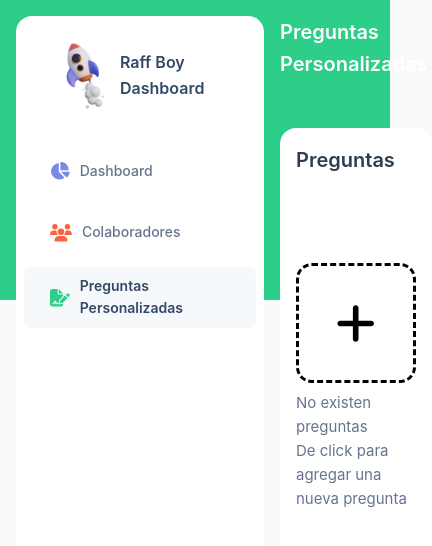
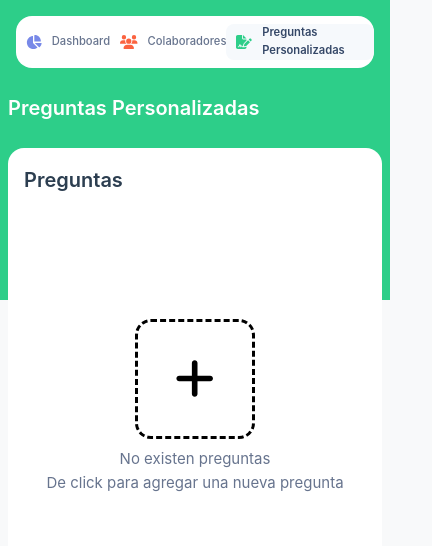
Before and after one commit to RafaSaan/pruebaTecnicaVue, a Vue app: page /survey in a window 390 px wide. Shown: the top 546 px of the page, 432 px wide, since content can reach past the window. Built offline with nearby package versions, Linux system fonts and the light colour scheme.

Commit message:
start responsive view

```diff
--- a/src/App.vue
+++ b/src/App.vue
@@ -1,11 +1,12 @@
 <script setup>
 import { RouterView } from 'vue-router'
 import MainNavbar from '@/components/MainNavbar.vue';
+
 </script>
 
 <template>
   <div class="styleBackground"></div>
-  <MainNavbar />
+  <MainNavbar/>
   <div class="mainDisplay">
     <router-view v-slot="{ Component }">
       <transition name="fade" mode="out-in">
@@ -37,4 +38,10 @@ import MainNavbar from '@/components/MainNavbar.vue';
   min-height: 90vh;
   margin-right: 1rem;
 }
+@media (max-width: 1000px) {
+  .mainDisplay {
+    margin: 0;
+    padding: .5rem;
+  }
+}
 </style>
--- a/src/assets/base.css
+++ b/src/assets/base.css
@@ -83,5 +83,4 @@ body {
   text-rendering: optimizeLegibility;
   -webkit-font-smoothing: antialiased;
   -moz-osx-font-smoothing: grayscale;
-  width: 100vw;
 }
--- a/src/assets/main.css
+++ b/src/assets/main.css
@@ -5,6 +5,13 @@
   font-weight: normal;
   display: flex;
   position: absolute;
+  flex-direction: row;
+}
+
+@media (max-width: 1000px) {
+  #app {
+    flex-direction: column;
+  }
 }
 
 a {
--- a/src/components/MainNavbar.vue
+++ b/src/components/MainNavbar.vue
@@ -75,6 +75,7 @@ ul {
   border-radius: 1rem;
   z-index: 100;
   margin: 1rem;
+  transition: 0.5s;
 }
 .navItem {
   display: flex;
@@ -89,4 +90,28 @@ ul {
 .itemIcon {
   margin: 10px;
 }
+
+@media (max-width: 1000px) {
+  .navHeader {
+    display: none;
+  }
+  .mainNavbar {
+    max-width: 100%;
+  }
+  .navItem {
+    margin: .5rem 0;
+    padding: .3rem;
+  }
+  ul {
+    display: flex;
+    max-width: 100%;
+    justify-content: center;
+  }
+}
+@media (max-width: 450px) {
+  .navItem {
+    font-size: .7rem;
+    padding: 0;
+  }
+}
 </style>
--- a/src/components/SurveyList.vue
+++ b/src/components/SurveyList.vue
@@ -20,6 +20,7 @@
       </div>
     </div>
 
+    <TransitionGroup name="slide-fade">
       <UpdateOrCreateSurvey v-if="isOpenCreateOrUpdateSurvey" @cancel="cancelCreateOrUpdate"/>
       <div class="withoutTasksContainer" v-if="!isOpenCreateOrUpdateSurvey && !store.survey.length">
         <div class="addQuestionBtn" @click="openCreateOrUpdate">
@@ -35,7 +36,7 @@
 
       <div class="surveyList" v-if="!isOpenCreateOrUpdateSurvey && store.survey.length">
         <div class="questionItem" v-for="question, index in store.survey" :key="index">
-        <span class="questionText">{{ question.question }}</span>
+          <span class="questionText">{{ index+1 + '.-' + question.question }}</span>
           <div class="openQuestionContainer">
             <input
               type="text"
@@ -82,7 +83,7 @@
           </div>
 
           <div class="">
-          <div class="rangeOptions" v-if="question.typeRating === 'options'">
+            <div class="rangeOptions optionsContainer" v-if="question.typeRating === 'options'">
               <div
               class="optionItem rangeItem"
               v-for="option, index in question.options"
@@ -96,6 +97,7 @@
           </div>
         </div>
       </div>
+    </TransitionGroup>
 
   </div>
 </template>
@@ -117,20 +119,24 @@ function openCreateOrUpdate() {
 </script>
 
 <style scoped>
-.fade-enter-active,
-.fade-leave-active {
-  transition: opacity 0.3s ease;
+.slide-fade-enter-active {
+  transition: all 0.2s ease-out;
 }
 
-.fade-enter-from,
-.fade-leave-to {
+.slide-fade-leave-active {
+  transition: all 0.3s cubic-bezier(1, 0.5, 0.8, 1);
+}
+
+.slide-fade-enter-from,
+.slide-fade-leave-to {
+  transform: translateX(20px);
   opacity: 0;
 }
 .surveyListContainer {
   background-color: #fff;
   padding: 1rem;
   border-radius: 1rem;
-  margin-top: 3rem;
+  margin-top: 1.5rem;
   min-height: 60vh;
   max-height: 85vh;
 }
@@ -206,6 +212,7 @@ function openCreateOrUpdate() {
 .questionItem {
   display: flex;
   flex-direction: column;
+  margin: 1.5rem 0;
 }
 .itemToSelect {
   background: #F6F8FA;
@@ -244,7 +251,8 @@ function openCreateOrUpdate() {
 }
 .optionItem {
   width: auto;
-  padding: 1rem;
+  height: auto;
+  padding: .5rem;
 }
 .itemSelected {
   background-color: #2dce89;
@@ -259,4 +267,20 @@ function openCreateOrUpdate() {
   display: flex;
   flex-direction: column;
 }
+@media (max-width: 1000px) {
+  .surveyListContainer {
+    max-height: unset;
+  }
+}
+@media (max-width: 500px) {
+  .optionsContainer {
+    flex-wrap: wrap;
+    gap: .5rem;
+  }
+}
+@media (max-width: 400px) {
+  .questionInput {
+    width: 300px;
+  }
+}
 </style>
--- a/src/components/UpdateOrCreateSurvey.vue
+++ b/src/components/UpdateOrCreateSurvey.vue
@@ -109,7 +109,7 @@
 
         <div class="" v-if="question.typeRating === 'options'">
           <span class="ratingTitle">Opciones</span>
-          <div class="typeRatingContainer">
+          <div class="typeRatingContainer customOptionContainer">
             <input type="text" :id="'optionOne'+index" class="questionInput optionInput" placeholder="Opción 1" v-model="question.options[0]">
             <input type="text" :id="'optionTwo'+index" class="questionInput optionInput" placeholder="Opción 2" v-model="question.options[1]">
             <input type="text" :id="'optionThree'+index" class="questionInput optionInput" placeholder="Opción 3" v-model="question.options[2]">
@@ -242,7 +242,7 @@ function saveSurvey() {
 }
 .customOptionsContainer {
   display: flex;
-  gap: 1.5rem;
+  gap: 1rem;
 }
 .optionInput {
   width: 150px;
@@ -259,4 +259,34 @@ function saveSurvey() {
   margin-bottom: .6rem;
   border: .1px solid #e4e4e4;
 }
+
+@media (max-width: 1500px) {
+  .typeRatingContainer {
+    gap: 1rem;
+  }
+}
+@media (max-width: 1320px) {
+  .customOptionsContainer {
+    flex-direction: column;
+  }
+}
+@media (max-width: 700px) {
+  .customOptionContainer {
+    flex-wrap: wrap;
+  }
+}
+@media (max-width: 600px) {
+  .headerUpdateOrCreate {
+    flex-direction: column;
+    margin-bottom: 1rem;
+  }
+}
+@media (max-width: 500px) {
+  .questionInput {
+    width: 270px;
+  }
+  .optionInput {
+    width: 145px;
+  }
+}
 </style>
--- a/src/main.js
+++ b/src/main.js
@@ -8,7 +8,7 @@ import router from './router'
 
 import { library } from '@fortawesome/fontawesome-svg-core'
 import { FontAwesomeIcon } from '@fortawesome/vue-fontawesome'
-import { faChartPie, faFileSignature, faFloppyDisk, faPaperPlane, faPen, faPlus, faSmileBeam, faStar, faTrash, faUsers, faXmark } from '@fortawesome/free-solid-svg-icons'
+import { faBars, faChartPie, faFileSignature, faFloppyDisk, faPaperPlane, faPen, faPlus, faSmileBeam, faStar, faTrash, faUsers, faXmark } from '@fortawesome/free-solid-svg-icons'
 
 library.add(
   faChartPie,
@@ -21,7 +21,8 @@ library.add(
   faTrash,
   faXmark,
   faFloppyDisk,
-  faPaperPlane
+  faPaperPlane,
+  faBars
 )
 
 const app = createApp(App)
--- a/src/stores/survey.js
+++ b/src/stores/survey.js
@@ -30,15 +30,16 @@ export const useSurveyStore = defineStore('survey', () => {
       if (question.typeRating === 'closed' && question.response === '') question.errors['closed'] = { message: 'Es requerido seleccionar una opcion' }
       if (question.typeRating === 'options' && question.response === '') question.errors['options'] = { message: 'Es requerido seleccionar una opcion' }
     })
+    console.log(survey.value)
   }
 
   const setSurveyInfoToEdit = () => {
     if (survey.value.length) {
       survey.value.forEach((question) => {
         question.response = ''
+        question.errors = []
       })
       customQuestions.value = [...survey.value]
-      console.log(survey.value)
       return
     }
     customQuestions.value = []
--- a/src/views/HomeView.vue
+++ b/src/views/HomeView.vue
@@ -8,7 +8,7 @@
 </template>
 <style scoped>
 .homeView {
-  height: 100%;
+  min-height: 80vh;
   display: flex;
   justify-content: center;
   align-items: center;
--- a/src/views/PartnersView.vue
+++ b/src/views/PartnersView.vue
@@ -10,7 +10,7 @@
 
 <style scoped>
 .partnersView {
-  height: 100%;
+  min-height: 80vh;
   display: flex;
   justify-content: center;
   align-items: center;
--- a/src/views/SurveyView.vue
+++ b/src/views/SurveyView.vue
@@ -18,4 +18,9 @@ import SurveyList from '@/components/SurveyList.vue';
   margin-top: 1rem;
   color: #fff;
 }
+@media (max-width: 1000px) {
+  .viewTitle {
+    margin-top: 0;
+  }
+}
 </style>
```
Lines whose indentation alone changed are shown as unchanged.
